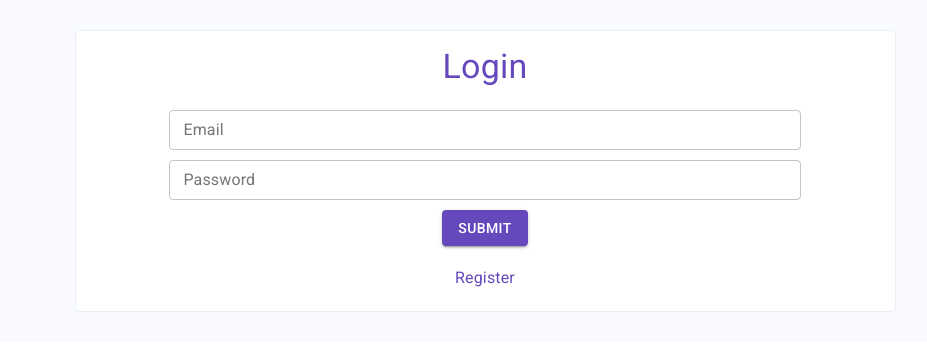
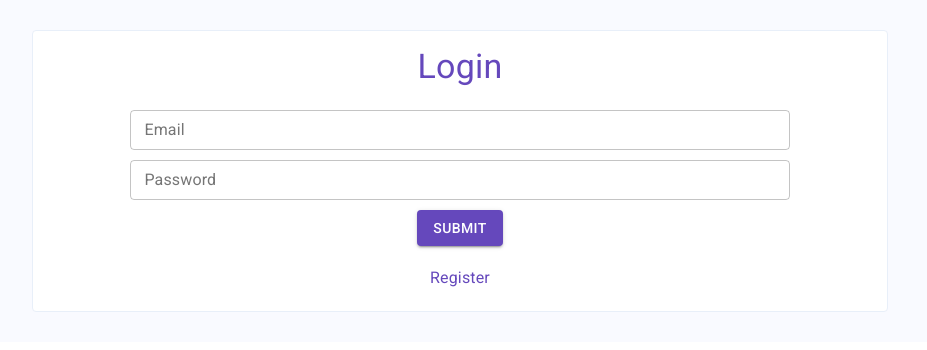
Before and after one commit to jaimin-webbrains/CaseLab, a React (Create React App) app in the folder React/: page /login in a window 1280 px wide. Shown: the top 350 px of the page, without its empty margins (180-1107 px from the left). Built offline with nearby package versions, Linux system fonts and the light colour scheme.

Commit message:
Add files via upload

```diff
--- a/React/src/components/MainLayout/index.js
+++ b/React/src/components/MainLayout/index.js
@@ -25,11 +25,7 @@ class MainLayout extends React.Component {
                             <Navigation />
                         </Route>
                     </Switch>
-                    <div
-                        style={{
-                            marginLeft: "50px",
-                        }}
-                    >
+                    <div>
                         <BodyLayout />
                     </div>
                 </div>
```
